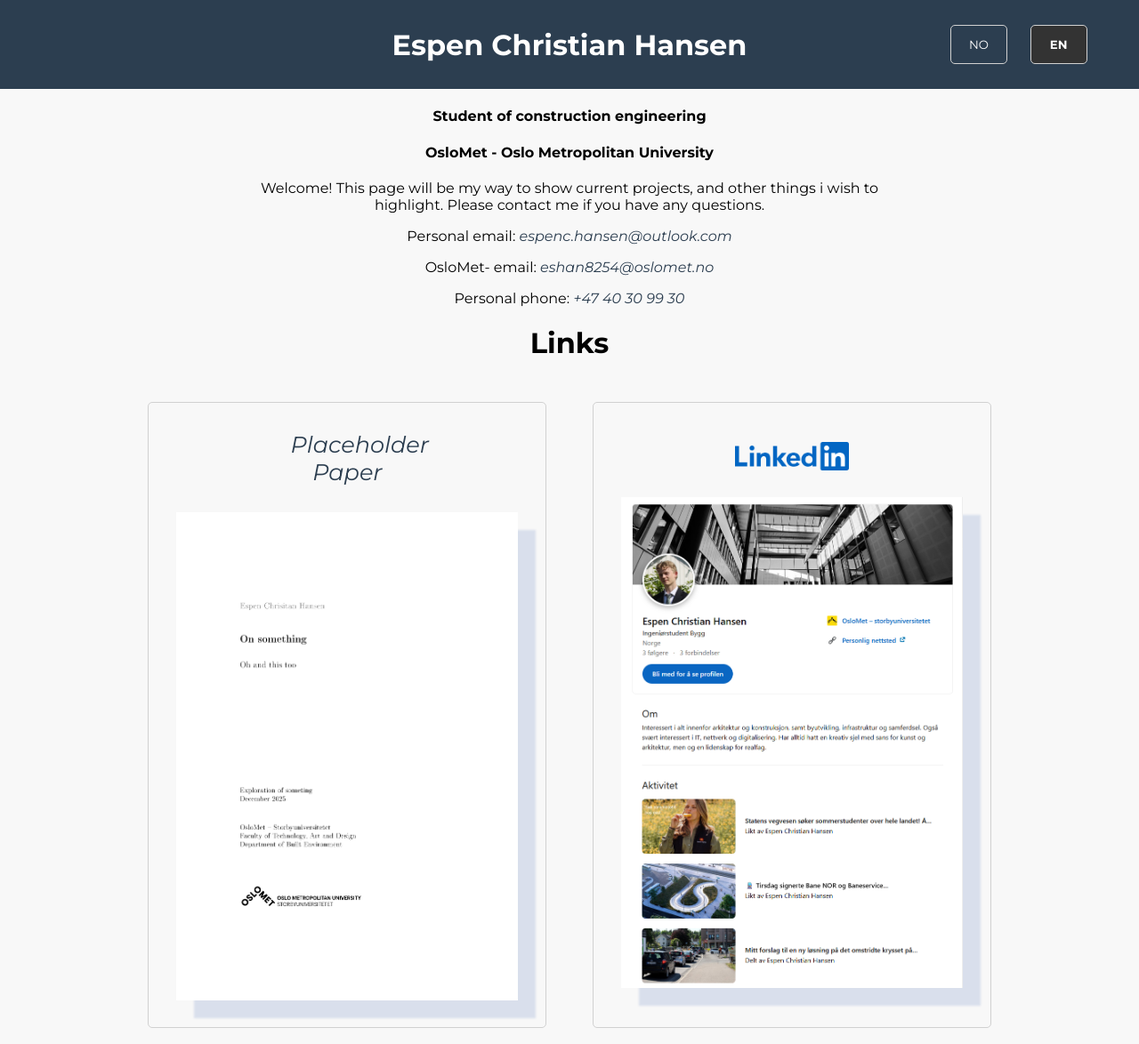
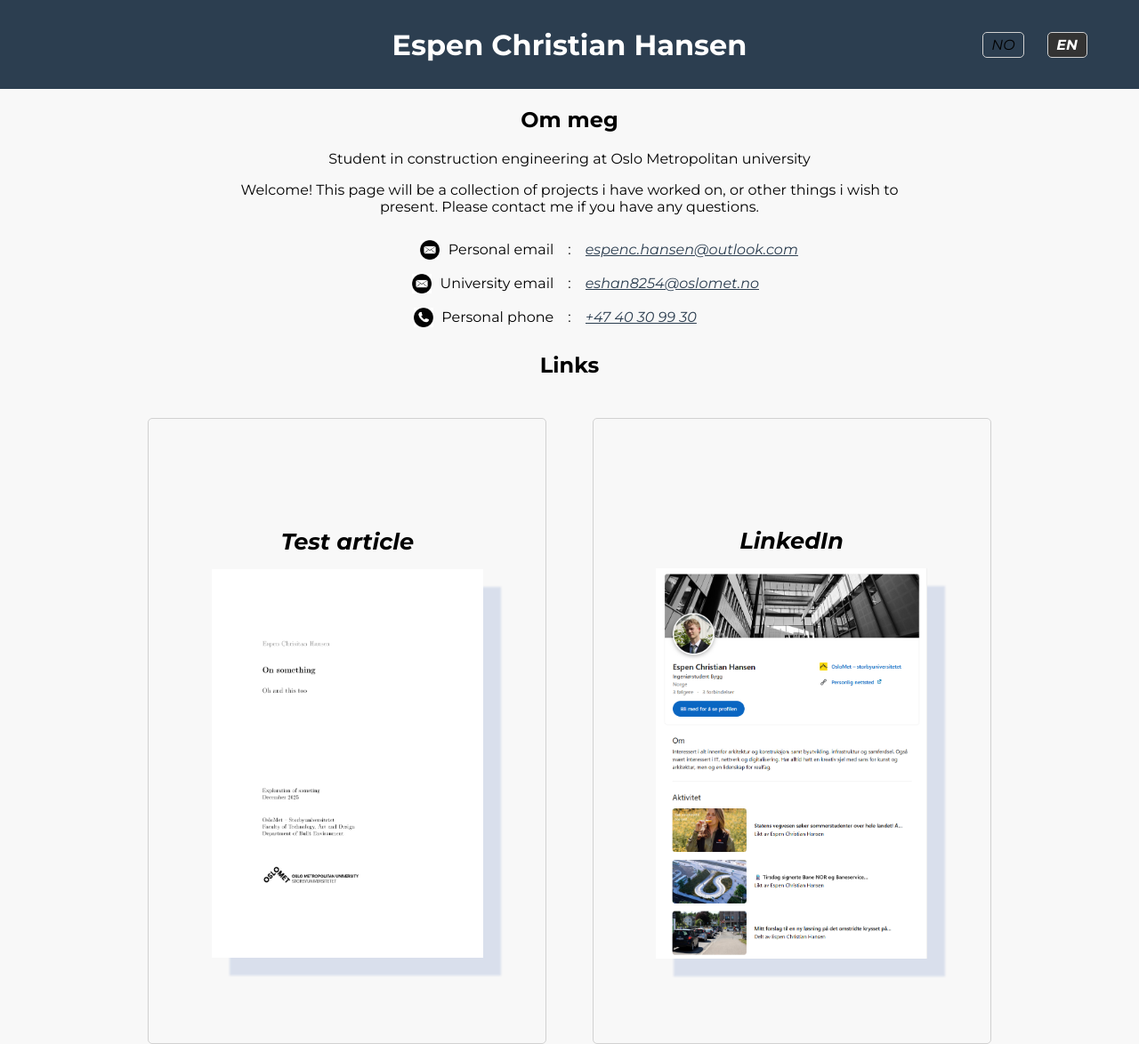
Before and after one commit to espenchansen/espenchansen.github.io, a plain HTML site: page indexen.html in a window 1280 px wide. Shown: the top 1174 px of the page at 89% size. Drawn offline with Linux system fonts and the light colour scheme.

Commit message:
big ai fix

```diff
--- a/index.css
+++ b/index.css
@@ -65,30 +65,27 @@ header {
     color: white;
 }
 
-.language a,
-.language button {
+.language .lang {
+    display: inline-block;
     margin-right: 2vw;
-    width: 5vw;
+    padding: 0.25rem 0.6rem;
+    border: 1px solid rgb(209, 209, 209);
+    border-radius: 5px;
+    text-decoration: none;
+    color: inherit;
 }
 
-.unsel {
-    border: 1px solid rgb(209, 209, 209);
-    border-radius: 5px;
-    padding: 0;
-    cursor: pointer;
+.language .lang:hover {
+    background-color: lightgrey;
+}
+
+.language .unsel {
     background-color: transparent;
 }
 
-.language button:hover {
-    background-color: lightgrey;
-}
-
-.sel {
-    border: 1px solid rgb(209, 209, 209);
-    border-radius: 5px;
-    padding: 0;
-    cursor: pointer;
-    background-color:var(--tcd);
+.language .sel {
+    background-color: var(--tcd);
+    color: var(--tcl);
     font-weight: bolder;
 }
 
@@ -97,6 +94,80 @@ header {
 .intro {
     text-align: center;
     margin: 0 20%;
+}
+
+/* ===== Contact list (full-width rows with centered ':' column) ===== */
+.contact-container {
+    width: 100%;
+    box-sizing: border-box;
+    margin: 1.25rem 0;
+}
+
+.contact-row {
+    display: grid;
+    grid-template-columns: 1fr auto 1fr; /* left | sep(center) | right */
+    align-items: center;
+    gap: 1rem;
+    padding: 0.5rem 2rem;
+    box-sizing: border-box;
+    width: 100%;
+}
+
+.contact-row .left {
+    justify-self: end;
+    text-align: right;
+    display: inline-flex;
+    align-items: center;
+    gap: 0.6rem;
+    max-width: calc(50vw - 3rem);
+    overflow: hidden;
+    text-overflow: ellipsis;
+    white-space: nowrap;
+}
+
+.contact-row .icon {
+    width: 22px;
+    height: 22px;
+    display: inline-block;
+    background-size: contain;
+    background-repeat: no-repeat;
+    background-position: center;
+}
+
+.contact-row .sep {
+    text-align: center;
+}
+
+.contact-row .right {
+    justify-self: start;
+    text-align: left;
+    max-width: calc(50vw - 3rem);
+    overflow: hidden;
+    text-overflow: ellipsis;
+    white-space: nowrap;
+}
+
+.contact-row a {
+    color: var(--bcd);
+    text-decoration: underline;
+}
+
+/* icons */
+.contact-row.mail .icon { background-image: url('pictures/mail.ico'); }
+.contact-row.oslo .icon { background-image: url('pictures/mail.ico'); }
+.contact-row.phone .icon { background-image: url('pictures/phone.ico'); }
+
+/* stacked layout on narrow screens */
+@media (max-width: 640px) {
+    .contact-row {
+        grid-template-columns: auto 1fr;
+        grid-template-rows: auto auto;
+        gap: 0.25rem 0.75rem;
+        padding: 0.4rem 1rem;
+    }
+    .contact-row .left { grid-row: 1; justify-self: start; text-align: left; white-space: normal; }
+    .contact-row .sep { display: none; }
+    .contact-row .right { grid-row: 2; white-space: normal; }
 }
 
 /* ===== Content & Links ===== */
@@ -121,48 +192,42 @@ header {
     display: flex;
     align-items: center;
     justify-content: center;
-    width: 100vw;
-    padding-left: 5vw;
-    padding-right: 5vw;
+    width: 100%;
+    padding: 0 5vw;
+    box-sizing: border-box;
 }
 
-.links a {
+.links .card {
     width: 35vw;
     display: flex;
+    flex-direction: column;
+    align-items: center;
     justify-content: center;
     margin: 2vw;
+    border: 1px solid rgb(209, 209, 209);
+    border-radius: 5px;
+    padding: 2rem;
+    background-color: transparent;
+    text-align: center;
+    text-decoration: none;
+    color: inherit;
+    height: 55vw;
+    box-sizing: border-box;
 }
 
-.links h1 {
-    font-size: 2vw;
+.links .card:hover {
+    filter: brightness(0.95);
 }
 
-.links button {
-    border: 1px solid rgb(209, 209, 209);
-    border-radius: 5px;
-    padding: 5vw;
-    background-color: transparent;
-    display: flex;
-    flex-direction: column;
-    justify-content: center;
-    align-items: center;
-    text-align: center;
-    height: 55vw;
-    width: 35vw;
-    cursor: pointer;
+.links .card .logo {
+    font-size: 1.6rem;
+    margin-bottom: 1rem;
 }
 
-.links button:hover {
-    filter: brightness(0.9);
-}
-
-.links .logo {
-    width: 10vw;
-    margin-bottom: 30px;
-}
-
-.links .screenshot {
-    width: 30vw;
+.links .card .screenshot {
+    width: 80%;
+    max-width: 30vw;
+    height: auto;
     filter: drop-shadow(20px 20px 1px rgb(217, 223, 236));
 }
 
--- a/indexen.html
+++ b/indexen.html
@@ -1,105 +1,88 @@
 <!DOCTYPE html>
-<html lang="en">
+<html lang="no">
 
 <head>
-    <meta charset="UTF-8">
+    <meta charset="utf-8">
+    <meta name="viewport" content="width=device-width, initial-scale=1">
     <title>Espen Christian Hansen</title>
-    <link rel="stylesheet" href="index.css">
     <link rel="shortcut icon" href="pictures/favicon.ico" type="image/x-icon">
     <link rel="preconnect" href="https://fonts.googleapis.com">
-    <script src="script/index.js"></script>
     <link rel="preconnect" href="https://fonts.gstatic.com" crossorigin>
     <link href="https://fonts.googleapis.com/css2?family=Montserrat:ital,wght@0,100..900;1,100..900&display=swap" rel="stylesheet">
+    <link rel="stylesheet" href="index.css">
+    <script src="script/index.js" defer></script>
 </head>
 
 <body>
 
     <header>
         <div class="tittel">
-        <h1>
-            Espen Christian Hansen
-        </h1>
+            <h1>Espen Christian Hansen</h1>
         </div>
+
         <div class="buttons">
-        <div class="language" id="language">
-        <a href="index.html">
-            <button id="no" class="unsel">
-            <p>
-                NO
-            </p>
-        </button>
-        </a>
-        <a href="indexen.html">
-            <button id="en" class="sel">
-            <p >
-                EN
-            </p>
-        </button>
-        </a>
+            <nav class="language" id="language" aria-label="Language selector">
+                <a href="index.html" class="lang unsel" aria-current="true">NO</a>
+                <a href="indexen.html" class="lang sel">EN</a>
+            </nav>
+        </div>
+    </header>
+
+    <main>
+        <section class="intro" aria-labelledby="about-heading">
+            <h2 id="about-heading">Om meg</h2>
+            <p class="role">Student in construction engineering at Oslo Metropolitan university</p>
+
+            <p>Welcome! This page will be a collection of projects i have worked on, or other things i wish to present. Please contact me if you have any questions.</p>
+
+            <div class="contact-container">
+                <div class="contact-row mail">
+                    <div class="left"><span class="icon" aria-hidden="true"></span><span class="label">Personal email</span></div>
+                    <div class="sep">:</div>
+                    <div class="right"><a href="mailto:espenc.hansen@outlook.com">espenc.hansen@outlook.com</a></div>
+                </div>
+
+                <div class="contact-row oslo">
+                    <div class="left"><span class="icon" aria-hidden="true"></span><span class="label">University email</span></div>
+                    <div class="sep">:</div>
+                    <div class="right"><a href="mailto:eshan8254@oslomet.no">eshan8254@oslomet.no</a></div>
+                </div>
+
+                <div class="contact-row phone">
+                    <div class="left"><span class="icon" aria-hidden="true"></span><span class="label">Personal phone</span></div>
+                    <div class="sep">:</div>
+                    <div class="right"><a href="tel:+4740309930">+47 40 30 99 30</a></div>
                 </div>
             </div>
+        </section>
 
-</header>
-
-<div class="intro">
-
-<p><a href="paper.pdf"></a></p>
-<h4>Student of construction engineering</h4>
-<h4>OsloMet - Oslo Metropolitan University</h4>
-<p>
-    Welcome! This page will be my way to show current projects, and other things i wish to highlight. Please contact me if you have any questions.
-</p>
-
-<p>
-    Personal email:
-    <a href="mailto:espenc.hansen@outlook.com">espenc.hansen@outlook.com</a>
-</p>
-<p>
-    OsloMet- email:
-    <a href="mailto:eshan8254@oslomet.no">eshan8254@oslomet.no</a>
-</p>
-<p>
-    Personal phone:
-    <a href="tel:+4740309930">+47 40 30 99 30</a>
-</p>
-
-<h1>
-    Links
-</h1>
-</div>
+        <section class="links-section" aria-labelledby="links-heading">
+            <h2 id="links-heading" class="lenker">Links</h2>
 
             <div class="content">
+                <div class="links">
 
-<div class="links">
-    <a href="Paper/paper2.pdf">
-        <button>
-        <h1 class="logo">
-            Placeholder Paper
-        </h1>
-
-
-            <img class="screenshot" src="pictures/paper.png" alt="">
-
-    </button>
-    </a>
-     <a href="https://www.linkedin.com/in/espen-christian-hansen-664210351/" target="_blank">
-        <button>
-        <img class="logo" src="pictures/LinkedIn_2021.svg.png" alt="">
-
-            <img class="screenshot" src="pictures/linkedin.png" alt="">
-
-    </button>
+                    <a class="card" href="Paper/paper2.pdf">
+                        <div class="card-body">
+                            <h3 class="logo">Test article</h3>
+                        </div>
+                        <img class="screenshot" src="pictures/paper.png" alt="Forhåndsvisning av artikkel">
                     </a>
 
+                    <a class="card" href="https://www.linkedin.com/in/espen-christian-hansen-664210351/" target="_blank" rel="noopener noreferrer">
+                        <div class="card-body">
+                            <h3 class="logo">LinkedIn</h3>
+                        </div>
+                        <img class="screenshot" src="pictures/linkedin.png" alt="Skjermbilde av LinkedIn-profil">
+                    </a>
 
                 </div>
             </div>
+        </section>
+    </main>
 
     <footer>
-    <h3>
-        Thank you for taking the time to read this!
-    </h3>
-
+        <h3>Thank you for taking the time to read this!</h3>
     </footer>
 
 </body>
```
Also changed, not shown: index.html (+55 -75 lines), pictures/mail.ico (added), pictures/phone.ico (added). Lines whose indentation alone changed are shown as unchanged.
